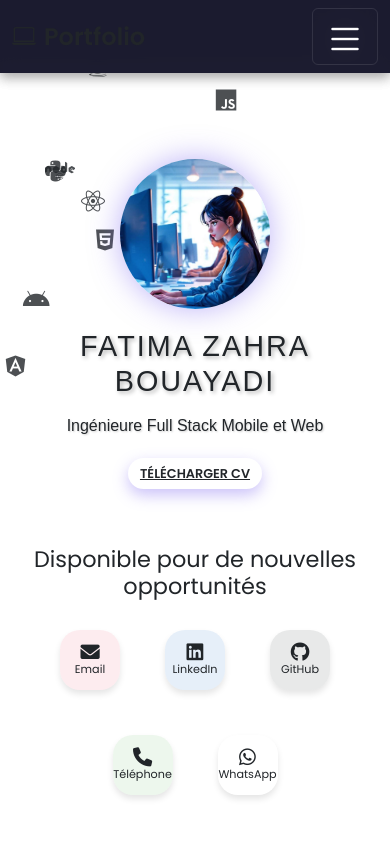
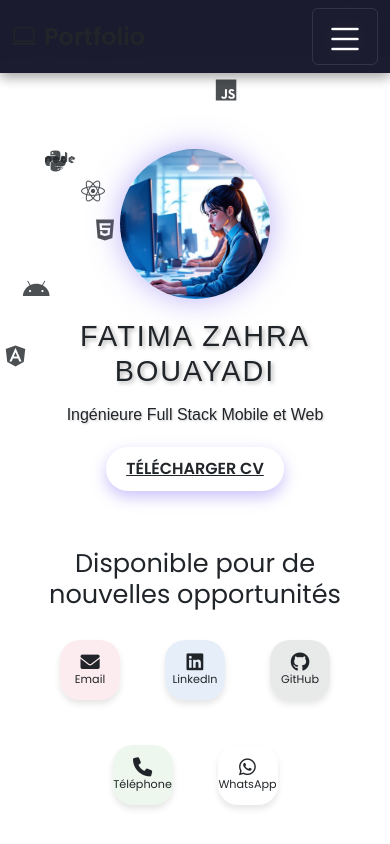
Before and after one commit to fatima236/monPortfolio, an Angular app: page / in a window 390 px wide. Shown: the top 844 px of the page. Built offline with nearby package versions, Linux system fonts and the light colour scheme.

Commit message:
changement plus

```diff
--- a/src/app/app.component.css
+++ b/src/app/app.component.css
@@ -429,7 +429,7 @@ body {
   }
 
   .btn1 {
-    font-size: 1rem;
+    font-size: 2rem;
     padding: 10px 20px;
   }
 
@@ -498,7 +498,6 @@ body {
   .hero {
     padding: 40px 10px;
     margin-top: 20px;
-
   }
 
   .text-container h1 {
@@ -515,8 +514,12 @@ body {
   }
 
   .btn1 {
-    font-size: 0.8rem;
-    padding: 6px 12px;
+    font-size: 1rem; /* Augmenter la taille du bouton */
+    padding: 10px 20px; /* Ajuster le padding pour un meilleur rendu */
+  }
+
+  .contact-section h3 {
+    font-size: 1.6rem; /* Augmenter la taille du h3 */
   }
 
   .contact-icon {
```
Also changed, not shown: public/btrans1.png (deleted).
